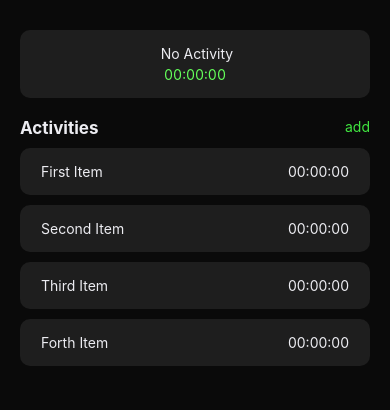
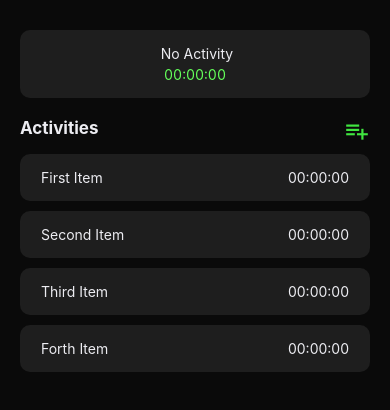
Before and after one commit to indraworks/rn-expo-note-filip, a React Native app: screen / in a window 390 px wide. Shown: the top 410 px of the page. Built offline with nearby package versions, Linux system fonts and the light colour scheme.

Commit message:
add button icon

```diff
--- a/src/components/activity/ItemCreate.js
+++ b/src/components/activity/ItemCreate.js
@@ -67,10 +67,17 @@ export const ItemCreate = ({ visible, onClose, onConfirm }) => {
           disabled={isError}
           ghost
           type="primary"
-          text={"Confirm"}
+          //text={"Confirm"} text doubah jadi content
+          content={"Confirm"}
           onPress={confirm}
         />
-        <FlowButton ghost type="danger" text={"Cancel"} onPress={cancel} />
+        <FlowButton
+          ghost
+          type="danger"
+          //text={"Cancel"}  //text={"Confirm"} text doubah jadi content
+          content={"Cancel"}
+          onPress={cancel}
+        />
       </FlowRow>
     </FlowModal>
   );
--- a/src/components/overrides/Button.js
+++ b/src/components/overrides/Button.js
@@ -1,6 +1,6 @@
 import React from "react";
 import { Pressable, Text, Platform } from "react-native";
-import { COLORS } from "../../variables/styles";
+import { COLORS, SIZES } from "../../variables/styles";
 
 //kita buat colir utk type yg akan masuk sbgai warna2
 //"primary" = biru
@@ -9,7 +9,14 @@ import { COLORS } from "../../variables/styles";
 //utk masukan ...rest itu sisanya yg lain,
 // atau mewakili kalaj ada fucntion atau param /variable yg masuk!
 
-export const FlowButton = ({ text, ghost, disabled, type, ...rest }) => {
+export const FlowButton = ({
+  content: Content,
+  text,
+  ghost,
+  disabled,
+  type,
+  ...rest
+}) => {
   const webOnly = Platform.OS === "web" ? { userSelect: "none" } : {};
   const color =
     type === "primary"
@@ -46,7 +53,17 @@ export const FlowButton = ({ text, ghost, disabled, type, ...rest }) => {
       {...rest}
       style={{ ...buttonStyle, ...webOnly }}
     >
-      <Text style={{ ...textStyle }}>{text}</Text>
+      {/* yg tadi text={} di itemCreate  kita ganti dgn content
+        tinggal cek yg masuk apa jika type text dia masuk tulisan
+        maka
+        kmudian kita baut jsx disini utk check yg masuk adalah text atauy
+        bukan sbnanryan kuta mengarahkan agar dia tetap jadi content sbb:
+      */}
+      {typeof Content === "string" ? (
+        <Text style={{ ...textStyle }}>{Content}</Text>
+      ) : (
+        <Content size={SIZES.fontExtraLarge} color={textStyle.color} />
+      )}
     </Pressable>
   );
 };
--- a/src/screens/Home.js
+++ b/src/screens/Home.js
@@ -9,6 +9,8 @@ import { useEffect, useRef, useState, useMemo } from "react";
 import { loadDayFlowItems, storeDayFlowItems } from "../storage ";
 import { usePrevious } from "../utils/Function";
 import { ItemCreate } from "../components/activity/ItemCreate";
+import { COLORS } from "../variables/styles";
+import { MaterialIcons } from "@expo/vector-icons";
 
 export const ActivityHomeScreen = ({ isStorageEnabled }) => {
   const [activities, setActivities] = useState([]);
@@ -204,7 +206,8 @@ export const ActivityHomeScreen = ({ isStorageEnabled }) => {
           ghost
           type="primary"
           onPress={() => setShowItemCreate(true)}
-          text={"add"}
+          //text={"add"}  //ini kia ganti dgn content
+          content={(props) => <MaterialIcons name="playlist-add" {...props} />}
         />
       </FlowRow>
       <FlatList
@@ -233,6 +236,24 @@ const styles = StyleSheet.create({
     fontWeight: "bold",
   },
 });
+
+/*
+menggunakan expo vector icons :
+@expo/vector-icons
+https://icons.expo.fyi/Index
+
+search yg mau dipakai dan dowuble klick nnti mis additem list
+nnti dia akan muncul ke halaman baru
+nnti kita import :
+import AntDesign from '@expo/vector-icons/AntDesign';
+
+2) baru pas render di jsx ( didalam kalang return)
+<AntDesign name="addfile" size={24} color="black" />
+pertama2 yg diflow button tadi kan ada text={"add"}
+yg text ini kita ganti nama content aja props ini
+dan yg {"add"} kita ganti dgn <AntDesign name="addfile" size={24} color="black" />
+
+*/
 
 /*
      HUKUM REACT parent compoment -->anak compoent jika
--- a/src/variables/styles.js
+++ b/src/variables/styles.js
@@ -10,3 +10,12 @@ export const COLORS = {
   brightBlue: "#33d6ff",
   brightRed: "#ff5555",
 };
+
+//utk ukuran2 font mulai dari kecil sd besar kita pakai SIZES styles
+export const SIZES = {
+  fontVerySmall: 11,
+  fontSmall: 14,
+  fontMedium: 17,
+  fontLarge: 21,
+  fontExtraLarge: 26,
+};
```
